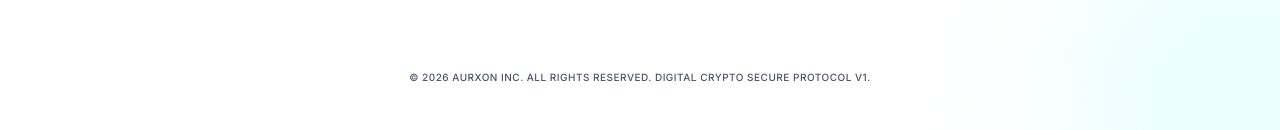
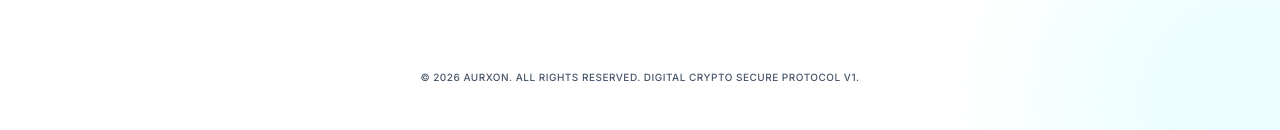
Before and after one commit to CodeSage4D/AIMS, a Next.js app: page /verify in a window 1280 px wide. Shown: the part 667-797 px from the top of the page. Built offline with nearby package versions, Linux system fonts and the light colour scheme.

Commit message:
fix(branding): enforce AURXON corporate branding and remove legacy taglines/inc suffixes in public verification portal search

```diff
--- a/src/app/verify/page.tsx
+++ b/src/app/verify/page.tsx
@@ -98,7 +98,7 @@ export default function VerifyCertificatePage() {
           <span>Back to Login</span>
         </Link>
         <span className="text-xs font-heading font-extrabold tracking-widest text-indigo-400 uppercase select-none">
-          Aurxon Trust Network
+          AURXON Trust Network
         </span>
       </div>
 
@@ -167,7 +167,7 @@ export default function VerifyCertificatePage() {
                     AUTHENTIC CREDENTIAL VERIFIED
                   </span>
                   <span className="text-[11px] text-emerald-500/80 font-medium">
-                    This document is digitally validated and permanently recorded on the Aurxon system.
+                    This document is digitally validated and permanently recorded on the AURXON system.
                   </span>
                 </div>
               </div>
@@ -265,7 +265,7 @@ export default function VerifyCertificatePage() {
       {/* Footer */}
       <div className="text-center z-10 mt-8">
         <p className="text-[10px] font-medium text-slate-500 tracking-wider">
-          © {new Date().getFullYear()} AURXON INC. ALL RIGHTS RESERVED. DIGITAL CRYPTO SECURE PROTOCOL V1.
+          © {new Date().getFullYear()} AURXON. ALL RIGHTS RESERVED. DIGITAL CRYPTO SECURE PROTOCOL V1.
         </p>
       </div>
     </div>
```
